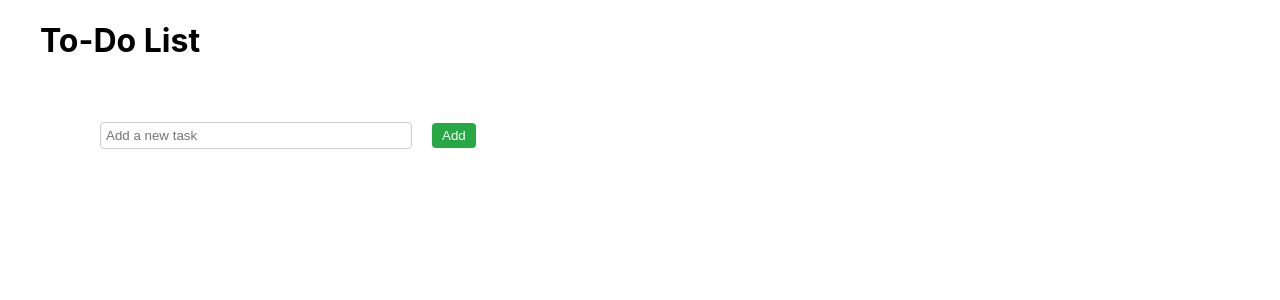
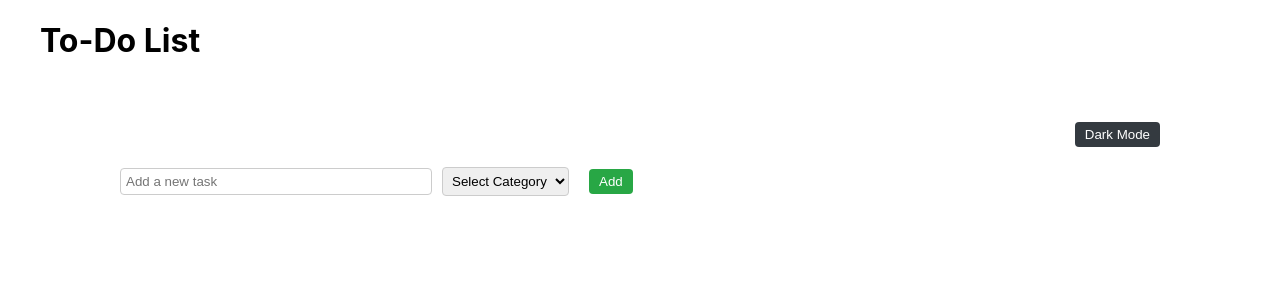
Before and after one commit to moulyajanjarla/my-app, a React (Create React App) app: page / in a window 1280 px wide. Shown: the top 300 px of the page. Built offline with nearby package versions, Linux system fonts and the light colour scheme.

Commit message:
new features added to it

```diff
--- a/src/components/ToDoApp.css
+++ b/src/components/ToDoApp.css
@@ -1,3 +1,4 @@
+/* General Styles */
 div {
   margin: 20px;
 }
@@ -34,6 +35,15 @@ div {
   display: flex;
   justify-content: space-between;
   align-items: center;
+  padding: 10px;
+  border: 1px solid #ddd;
+  border-radius: 5px;
+  background-color: #f9f9f9;
+  transition: background-color 0.3s;
+}
+
+li:hover {
+  background-color: #e9ecef;
 }
 
 span {
@@ -44,3 +54,34 @@ div {
 button {
   margin-left: 10px;
 }
+
+/* Dark Mode Styles */
+body.dark-mode {
+  background-color: #333;
+  color: #fff;
+  transition: background-color 0.3s, color 0.3s;
+}
+
+body.dark-mode input {
+  background-color: #444;
+  color: #fff;
+  border: 1px solid #555;
+}
+
+body.dark-mode button {
+  background-color: #555;
+  color: #fff;
+}
+
+body.dark-mode button:hover {
+  background-color: #666;
+}
+
+body.dark-mode li {
+  background-color: #444;
+  border: 1px solid #555;
+}
+
+body.dark-mode li:hover {
+  background-color: #555;
+}
--- a/src/components/ToDoApp.js
+++ b/src/components/ToDoApp.js
@@ -1,16 +1,37 @@
-import React, { useState } from 'react';
-import './ToDoApp.css';
+import React, { useState, useEffect } from "react";
+import "./ToDoApp.css";
+
 const ToDoApp = () => {
   const [tasks, setTasks] = useState([]);
-  const [input, setInput] = useState('');
+  const [input, setInput] = useState("");
+  const [category, setCategory] = useState("");
+  const [isDarkMode, setIsDarkMode] = useState(false);
+
+
+  // Load tasks from localStorage on initial render
+  useEffect(() => {
+    const savedTasks = JSON.parse(localStorage.getItem("tasks")) || [];
+    setTasks(savedTasks);
+  }, []);
+
+  // Save tasks to localStorage whenever they change
+  useEffect(() => {
+    localStorage.setItem("tasks", JSON.stringify(tasks));
+  }, [tasks]);
 
   // Add a new task
   const handleAddTask = () => {
     const trimmedInput = input.trim();
-    if (trimmedInput) {
-      const newTask = { id: Date.now(), text: trimmedInput, completed: false };
+    if (trimmedInput && category) {
+      const newTask = {
+        id: Date.now(),
+        text: trimmedInput,
+        category,
+        completed: false,
+      };
       setTasks((prevTasks) => [...prevTasks, newTask]);
-      setInput('');
+      setInput("");
+      setCategory("");
     }
   };
 
@@ -28,31 +49,67 @@ const ToDoApp = () => {
     setTasks((prevTasks) => prevTasks.filter((task) => task.id !== taskId));
   };
 
+  // Toggle dark mode
+  const toggleDarkMode = () => setIsDarkMode(!isDarkMode);
+
   return (
-    <div style={{ padding: '20px', fontFamily: 'Arial, sans-serif' }}>
+    <div className={isDarkMode ? "dark-theme" : "light-theme"}>
+      <div style={{ padding: "20px", fontFamily: "Arial, sans-serif" }}>
+        {/* Dark Mode Toggle */}
+        <div style={{ marginBottom: "20px", textAlign: "right" }}>
+          <button
+            onClick={toggleDarkMode}
+            style={{
+              padding: "5px 10px",
+              backgroundColor: isDarkMode ? "#ffc107" : "#343a40",
+              color: isDarkMode ? "#000" : "#fff",
+              border: "none",
+              borderRadius: "4px",
+              cursor: "pointer",
+            }}
+          >
+            {isDarkMode ? "Light Mode" : "Dark Mode"}
+          </button>
+        </div>
+
         {/* Input Section */}
-      <div style={{ marginBottom: '10px' }}>
+        <div style={{ marginBottom: "10px" }}>
           <input
             type="text"
             value={input}
             onChange={(e) => setInput(e.target.value)}
             placeholder="Add a new task"
             style={{
-            padding: '5px',
-            marginRight: '10px',
-            borderRadius: '4px',
-            border: '1px solid #ccc',
+              padding: "5px",
+              marginRight: "10px",
+              borderRadius: "4px",
+              border: "1px solid #ccc",
             }}
           />
+          <select
+            value={category}
+            onChange={(e) => setCategory(e.target.value)}
+            style={{
+              padding: "5px",
+              marginRight: "10px",
+              borderRadius: "4px",
+              border: "1px solid #ccc",
+            }}
+          >
+            <option value="">Select Category</option>
+            <option value="Work">Work</option>
+            <option value="Personal">Personal</option>
+            <option value="Urgent">Urgent</option>
+          </select>
           <button
             onClick={handleAddTask}
             style={{
-            padding: '5px 10px',
-            backgroundColor: '#28a745',
-            color: '#fff',
-            border: 'none',
-            borderRadius: '4px',
-            cursor: 'pointer',
+              padding: "5px 10px",
+              backgroundColor: "#28a745",
+              color: "#fff",
+              border: "none",
+              borderRadius: "4px",
+              cursor: "pointer",
             }}
           >
             Add
@@ -60,39 +117,50 @@ const ToDoApp = () => {
         </div>
 
         {/* Task List Section */}
-      <ul style={{ listStyleType: 'none', padding: 0 }}>
+        <ul style={{ listStyleType: "none", padding: 0 }}>
           {tasks.map((task) => (
             <li
               key={task.id}
               style={{
-              display: 'flex',
-              justifyContent: 'space-between',
-              alignItems: 'center',
-              marginBottom: '10px',
-              padding: '10px',
-              backgroundColor: '#f9f9f9',
-              border: '1px solid #ddd',
-              borderRadius: '4px',
+                display: "flex",
+                justifyContent: "space-between",
+                alignItems: "center",
+                marginBottom: "10px",
+                padding: "10px",
+                backgroundColor: isDarkMode ? "#444" : "#f9f9f9",
+                border: "1px solid #ddd",
+                borderRadius: "4px",
               }}
             >
+              <div>
                 <span
                   onClick={() => handleToggleComplete(task.id)}
                   style={{
-                textDecoration: task.completed ? 'line-through' : 'none',
-                cursor: 'pointer',
+                    textDecoration: task.completed ? "line-through" : "none",
+                    cursor: "pointer",
                   }}
                 >
                   {task.text}
                 </span>
+                <small
+                  style={{
+                    marginLeft: "10px",
+                    fontSize: "12px",
+                    color: "#888",
+                  }}
+                >
+                  ({task.category})
+                </small>
+              </div>
               <button
                 onClick={() => handleDeleteTask(task.id)}
                 style={{
-                backgroundColor: '#dc3545',
-                color: '#fff',
-                border: 'none',
-                borderRadius: '4px',
-                cursor: 'pointer',
-                padding: '5px 10px',
+                  backgroundColor: "#dc3545",
+                  color: "#fff",
+                  border: "none",
+                  borderRadius: "4px",
+                  cursor: "pointer",
+                  padding: "5px 10px",
                 }}
               >
                 Delete
@@ -101,6 +169,7 @@ const ToDoApp = () => {
           ))}
         </ul>
       </div>
+    </div>
   );
 };
 
```
Lines whose indentation alone changed are shown as unchanged.
